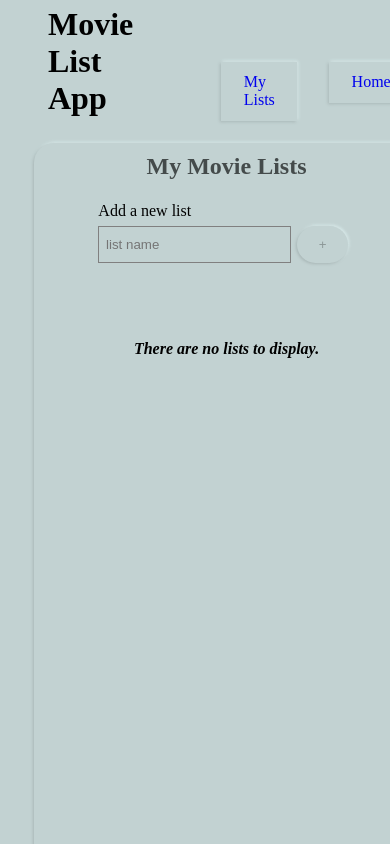
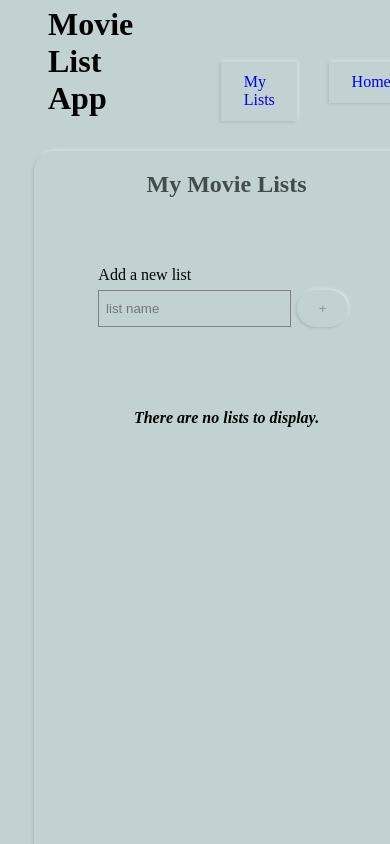
Before and after one commit to sstampher/Movies-List, an Angular app: page /lists in a window 390 px wide. Shown: the top 844 px of the page. Built offline with nearby package versions, Linux system fonts and the light colour scheme.

Commit message:
form css moved

```diff
--- a/src/app/list-detail/list-detail.component.html
+++ b/src/app/list-detail/list-detail.component.html
@@ -59,7 +59,7 @@
         </form>
         <div class="movie-name" *ngIf="!movie.edit">{{ movie.name }}</div>
 
-        <form class="form"
+        <form class="form edit"
           *ngIf="movie.edit"
           [formGroup]="editMovie"
           (ngSubmit)="onSubmitEdit(movie.name)"
@@ -99,6 +99,18 @@
         </div>
         </form>
 
+        <!-- <div
+        [ngClass]="{
+          invalid:
+            editMovie.get('movie').errors &&
+            editMovie.get('movie').errors.nameAlreadyExists &&
+            editMovie.get('movie').dirty,
+            error: true
+        }"
+      >
+        A movie with this name already exists.
+      </div> -->
+
         <div class="actions">
           <button class="button" (click)="onDeleteMovie(movie.name)">
             Delete
--- a/src/app/list-detail/list-detail.component.scss
+++ b/src/app/list-detail/list-detail.component.scss
@@ -73,30 +73,8 @@
 
 .form {
   margin: 3em 3em 1em 3em;
-  display: grid;
-  grid-template-areas:
-    "label label"
-    "input submit";
-  grid-template-rows: 1fr 1.5fr;
-  grid-template-columns: 3fr 1fr;
-  @media (max-width: 800px) {
-    margin: 0.7em;
-  }
-  // match
-  label {
-    grid-area: label;
-    margin-bottom: 0.4em;
-  }
-  & .input {
-    grid-area: input;
-    &.invalid {
-      border-color: $danger;
-      color: $danger;
-    }
-  }
-  // match
-  button {
-    grid-area: submit;
+  &.edit{
+    margin: 0;
   }
 }
 
--- a/src/app/list/list.component.html
+++ b/src/app/list/list.component.html
@@ -40,9 +40,7 @@
   </div>
 
   <div class="content">
-    <header class="no-lists" *ngIf="lists.length === 0">
-      <h4 class="message"><em>There are no lists to display.</em></h4>
-    </header>
+      <h4 *ngIf="lists.length === 0" class="no-lists">There are no lists to display.</h4>
     <ul class="view-lists">
       <li class="item" *ngFor="let list of lists">
         <div class="description">
--- a/src/app/list/list.component.scss
+++ b/src/app/list/list.component.scss
@@ -81,36 +81,13 @@
 
 .form {
   margin: 3em 3em 1em 3em;
-  display: grid;
-  grid-template-areas:
-    "label label"
-    "input submit";
-  grid-template-rows: 1fr 1.5fr;
-  grid-template-columns: 3fr 1fr;
-  @media (max-width: 800px) {
-    margin: 0.7em;
-  }
-  & .label {
-    grid-area: label;
-    margin-bottom: 0.4em;
-  }
-  & .input {
-    grid-area: input;
-    &.invalid {
-      border-color: $danger;
-      color: $danger;
-    }
-  }
-  & .button {
-    grid-area: submit;
-  }
 }
 
 .no-lists {
-  & .message {
     margin-top: 3em;
-  }
+    font-style: italic;
 }
+
 
 .view-lists {
   width: 70%;
--- a/src/styles.scss
+++ b/src/styles.scss
@@ -37,3 +37,29 @@ input {
         visibility: visible;
     }
 }
+
+.form {
+    display: grid;
+    grid-template-areas:
+      "label label"
+      "input submit";
+    grid-template-rows: 1fr 1.5fr;
+    grid-template-columns: 3fr 1fr;
+    @media (max-width: 800px) {
+      margin: 0.7em;
+    }
+    & .label {
+      grid-area: label;
+      margin-bottom: 0.4em;
+    }
+    & .input {
+      grid-area: input;
+      &.invalid {
+        border-color: $danger;
+        color: $danger;
+      }
+    }
+    & .button {
+      grid-area: submit;
+    }
+  }
```
Lines whose indentation alone changed are shown as unchanged.
